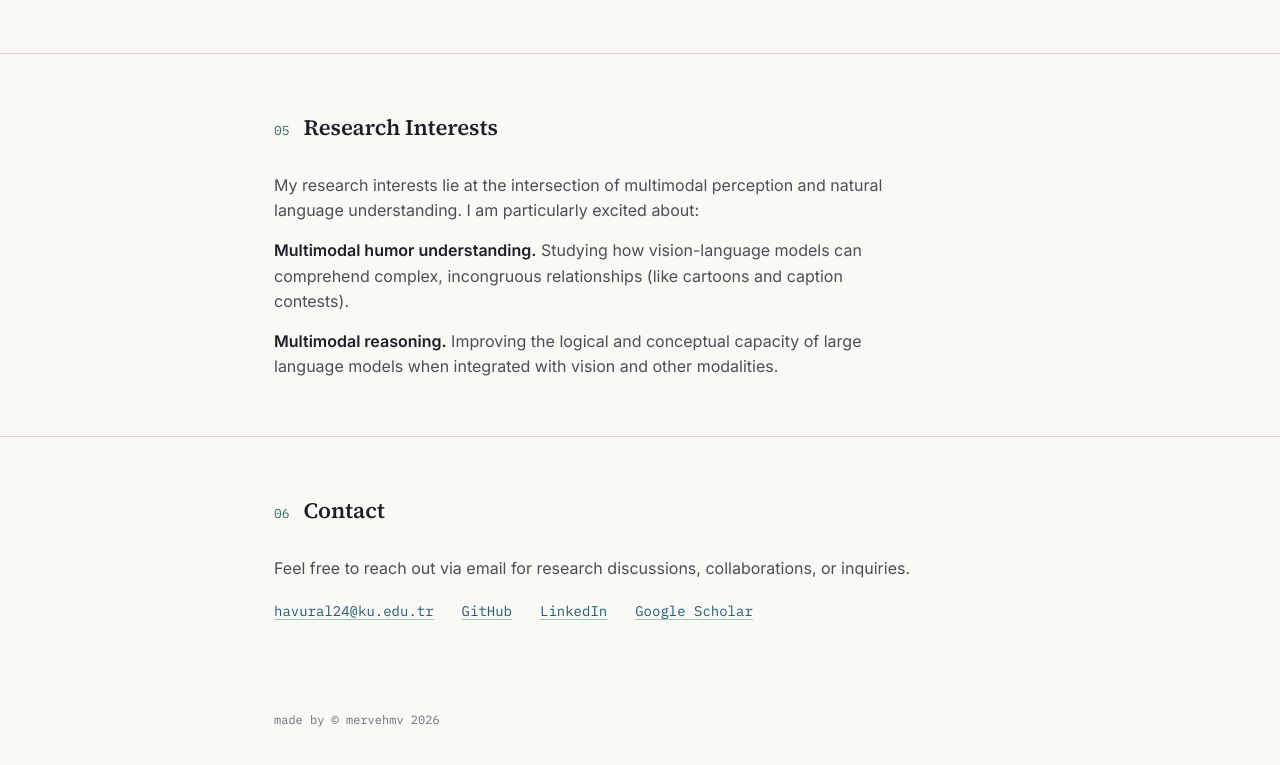
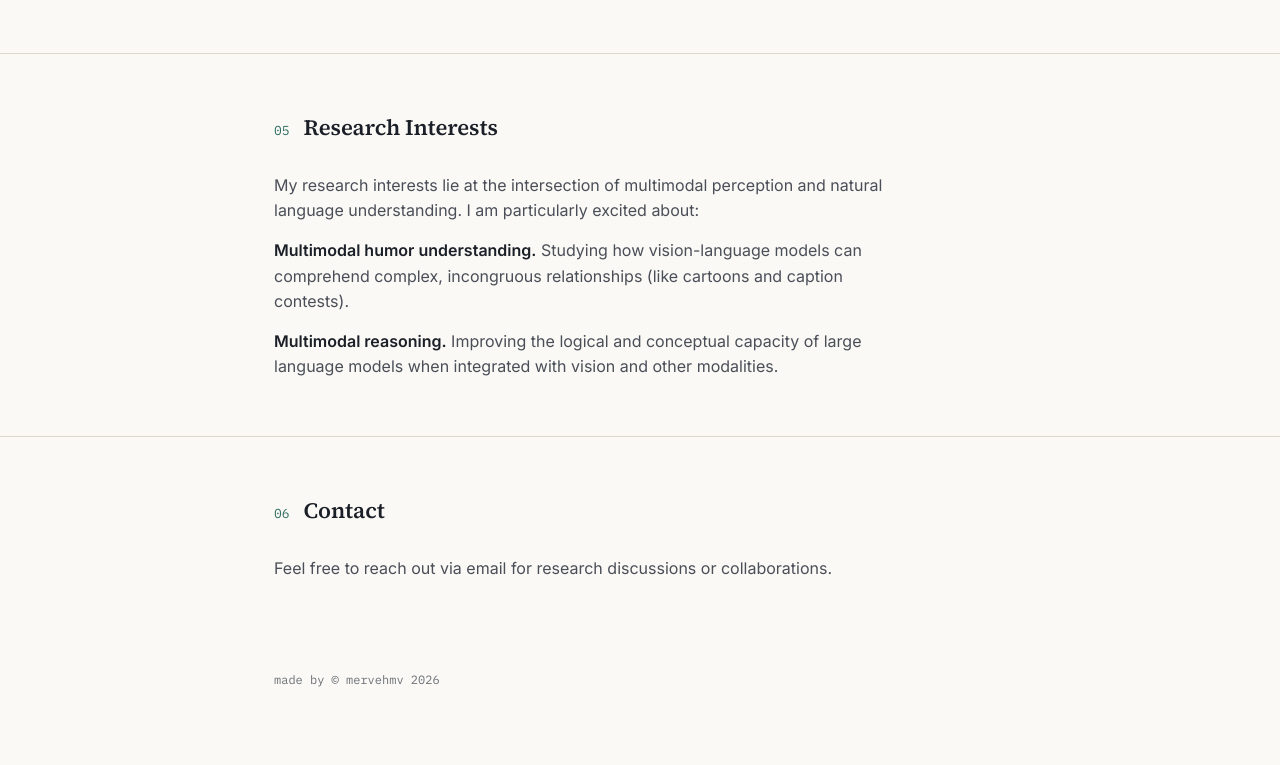
Before and after one commit to mervehmv/mervehmv.github.io, a plain HTML site: page index.html in a window 1280 px wide. Shown: the part 2621-3386 px from the top of the page. Drawn offline with Linux system fonts and the light colour scheme.

```diff
--- a/index.html
+++ b/index.html
@@ -720,13 +720,7 @@
                     <span class="section-num">06</span>
                     <h2>Contact</h2>
                 </div>
-                <p>Feel free to reach out via email for research discussions, collaborations, or inquiries.</p>
-                <div class="contact-row">
-                    <a href="mailto:havural24@ku.edu.tr">havural24@ku.edu.tr</a>
-                    <a href="https://github.com/mervehmv" target="_blank" rel="noopener">GitHub</a>
-                    <a href="https://www.linkedin.com/in/haticemervevural/" target="_blank" rel="noopener">LinkedIn</a>
-                    <a href="https://scholar.google.com/" target="_blank" rel="noopener">Google Scholar</a>
-                </div>
+                <p>Feel free to reach out via email for research discussions or collaborations.</p>
             </div>
         </section>
 
```
